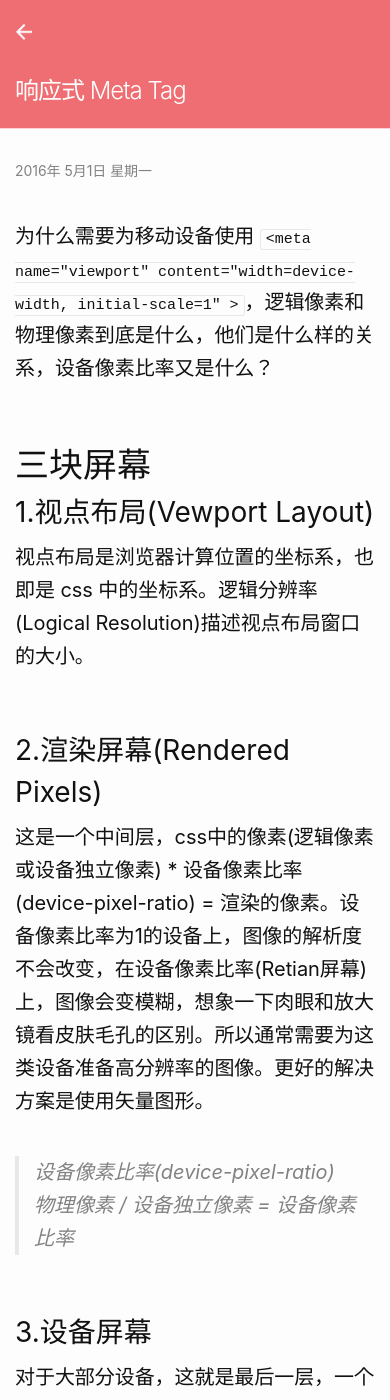
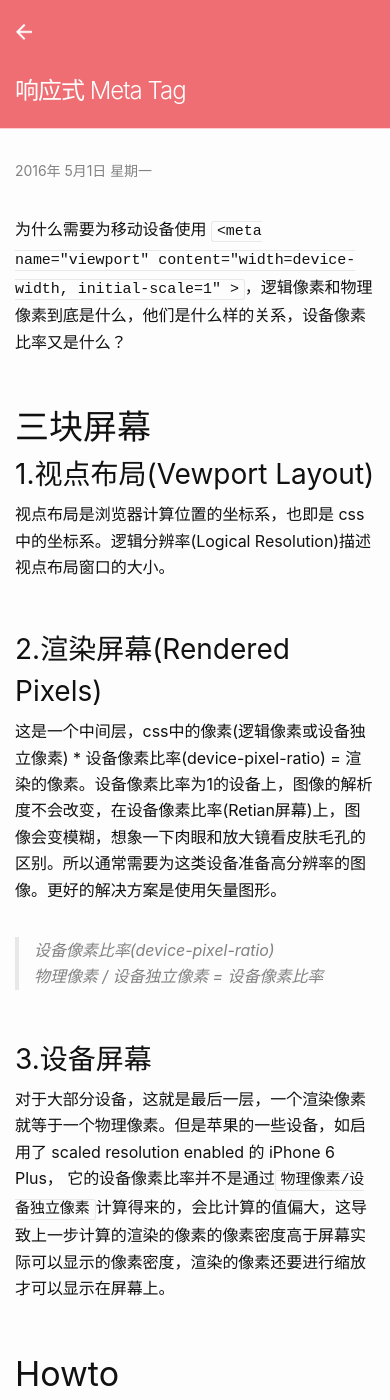
Before and after one commit to liximomo/liximomo.github.io, a Jekyll site: the page built from _posts/architecture/2016-05-01-responsive-meta-tag.md, in a window 390 px wide and 1400 px high. Built offline with Jekyll 4.4.1, drawn with Linux system fonts in a browser that asks for light colours; comment, search, counter and statistics services are not loaded.

Commit message:
improve mobile sytle

```diff
--- a/_sass/modules/_post.scss
+++ b/_sass/modules/_post.scss
@@ -83,148 +83,238 @@ a.post-link {
   p {
     font-size: 20px;
     margin-top: 38px;
+    @include media-query($on-pad) {
+        font-size: 20px - 4;
+        margin-top: 38px - 4;
+    }
   }
 
   blockquote + p,
   p + p {
-    margin-top: 29px
+    margin-top: 29px;
+    @include media-query($on-pad) {
+        margin-top: 29px - 4;
+    }
   }
 
   h2 + p {
-    margin-top: 18px
+    margin-top: 18px;
+    @include media-query($on-pad) {
+        margin-top: 18px - 4;
+    }
   }
 
   h3 + p {
-    margin-top: 8px
+    margin-top: 8px;
+    @include media-query($on-pad) {
+        margin-top: 8px - 2;
+    }
   }
 
   h4 + p {
-    margin-top: 6px
+    margin-top: 6px;
+    @include media-query($on-pad) {
+        margin-top: 6px - 2;
+    }
   }
 
   blockquote {
-    margin-top: 38px
+    margin-top: 38px;
+    @include media-query($on-pad) {
+        margin-top: 38px - 4;
+    }
   }
 
   blockquote + blockquote {
     margin-top: 0;
-    padding-top: 27px
+    padding-top: 27px;
+    @include media-query($on-pad) {
+        padding-top: 27px - 4;
+    }
   }
 
   p + blockquote {
-    margin-top: 29px
+    margin-top: 29px;
+    @include media-query($on-pad) {
+        margin-top: 29px - 4;
+    }
   }
 
   h2 + blockquote {
-    margin-top: 18px
+    margin-top: 18px;
+    @include media-query($on-pad) {
+        margin-top: 18px - 4;
+    }
   }
 
   h3 + blockquote {
-    margin-top: 12px
+    margin-top: 12px;
+    @include media-query($on-pad) {
+        margin-top: 12px - 4;
+    }
+
   }
 
   h4 + blockquote {
-    margin-top: 10px
+    margin-top: 10px;
+    @include media-query($on-pad) {
+        margin-top: 10px - 2;
+    }
   }
 
   h2 {
-    margin-top: 63px
+    margin-top: 63px;
+    @include media-query($on-pad) {
+        margin-top: 63px - 8;
+    }
   }
 
   blockquote + h2,
   p + h2 {
-    margin-top: 54px
+    margin-top: 54px;
+    @include media-query($on-pad) {
+        margin-top: 54px - 8;
+    }
   }
 
   h3 + h2 {
-    margin-top: -3px
+    margin-top: -3px;
   }
 
   h4 + h2 {
-    margin-top: -3px
+    margin-top: -3px;
   }
 
   h3 {
-    margin-top: 53px
+    margin-top: 53px;
+    @include media-query($on-pad) {
+        margin-top: 53px - 8;
+    }
   }
 
   blockquote + h3,
   p + h3 {
-    margin-top: 56px
+    margin-top: 56px;
+    @include media-query($on-pad) {
+        margin-top: 56px - 8;
+    }
   }
 
   h2 + h3 {
-    margin-top: 1px
+    margin-top: 1px;
   }
 
   h4 + h3 {
-    margin-top: 31px
+    margin-top: 31px;
+    @include media-query($on-pad) {
+        margin-top: 31px - 4;
+    }
   }
 
   h4 {
-    margin-top: 39px
+    margin-top: 39px;
+    @include media-query($on-pad) {
+        margin-top: 39px - 4;
+    }
   }
 
   blockquote + h4,
   p + h4 {
-    margin-top: 30px
+    margin-top: 30px;
+    @include media-query($on-pad) {
+        margin-top: 30px - 4;
+    }
   }
 
   h2 + h4 {
-    margin-top: 3px
+    margin-top: 3px;
   }
 
   h3 + h4 {
-    margin-top: 31px
+    margin-top: 31px;
+    @include media-query($on-pad) {
+        margin-top: 31px - 4;
+    }
   }
 
   title {
-    margin-top: 39px
+    margin-top: 39px;
+    @include media-query($on-pad) {
+        margin-top: 39px - 4;
+    }
   }
 
   h2 + .subtitle,
   h3 + .subtitle {
     margin-top: 5px;
-    margin-bottom: 22px
+    margin-bottom: 22px;
+    @include media-query($on-pad) {
+        margin-top: 5px - 1;
+        margin-bottom: 22px - 4;
+    }
   }
 
   .subtitle + h3 {
-    margin-top: 45px
+    margin-top: 45px;
+    @include media-query($on-pad) {
+        margin-top: 45px - 6;
+    }
   }
 
   title + p {
-    margin-top: 10px
+    margin-top: 10px;
+    @include media-query($on-pad) {
+        margin-top: 10px - 2;
+    }
   }
 
   .subtitle + p {
-    margin-top: 10px
+    margin-top: 10px;
+    @include media-query($on-pad) {
+        margin-top: 10px - 2;
+    }
   }
 
   figure,
   div > pre.highlight {
-    margin-top: 52px
+    margin-top: 52px;
+    @include media-query($on-pad) {
+        margin-top: 52px - 8;
+    }
   }
 
   blockquote + figure,
   p + figure,
   blockquote + div > pre.highlight,
   p + div > pre.highlight {
-    margin-top: 43px
+    margin-top: 43px;
+    @include media-query($on-pad) {
+        margin-top: 43px - 6;
+    }
   }
 
   h2 + figure,
   h2 + div > pre.highlight {
-    margin-top: 46px
+    margin-top: 46px;
+    @include media-query($on-pad) {
+        margin-top: 46px - 6;
+    }
   }
 
   h3 + figure,
   h3 + div > pre.highlight {
-    margin-top: 44px
+    margin-top: 44px;
+    @include media-query($on-pad) {
+        margin-top: 44px - 6;
+    }
   }
 
   h4 + figure,
   h4 + div > pre.highlight {
-    margin-top: 44px
+    margin-top: 44px;
+    @include media-query($on-pad) {
+        margin-top: 44px - 6;
+    }
   }
 
   hr {
@@ -235,6 +325,10 @@ a.post-link {
     text-align: center;
     margin-top: 52px;
     margin-bottom: 42px;
+    @include media-query($on-pad) {
+        margin-top: 52px - 8;
+        margin-bottom: 42px - 6;
+    }
 
     &:before {
       content: '...';
--- a/_sass/pages/post/layout/_header.scss
+++ b/_sass/pages/post/layout/_header.scss
@@ -25,6 +25,7 @@
     &--affixed {
         position: fixed;
         top: 0;
+        z-index: $zindex-navbar-fixed;
         @include transform(translate3D(0, 0, 0));
 
         &.is-hidden {
```
